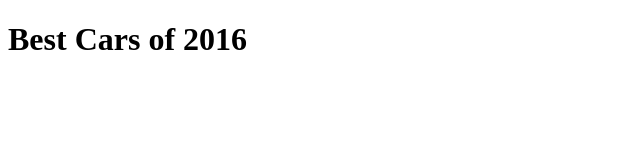
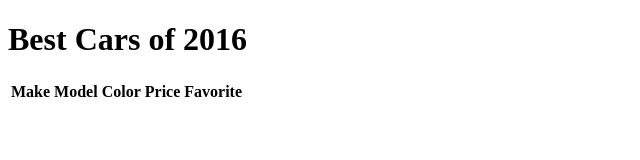
Before and after one commit to zella0/localstorage_exercise, a plain HTML site: page index.html in a window 1280 px wide. Shown: the whole page, without its empty margins (0-640 px from the left). Drawn offline with Linux system fonts and the light colour scheme; no server answers.

Commit message:
Improve HTML

```diff
--- a/index.html
+++ b/index.html
@@ -11,6 +11,18 @@
   <body>
     <h1>Best Cars of 2016</h1>
 
-    <ul></ul>
+    <table>
+      <thead>
+        <tr>
+          <th>Make</th>
+          <th>Model</th>
+          <th>Color</th>
+          <th>Price</th>
+          <th>Favorite</th>
+        </tr>
+      </thead>
+
+      <tbody></tbody>
+    </table>
   </body>
 </html>
```
